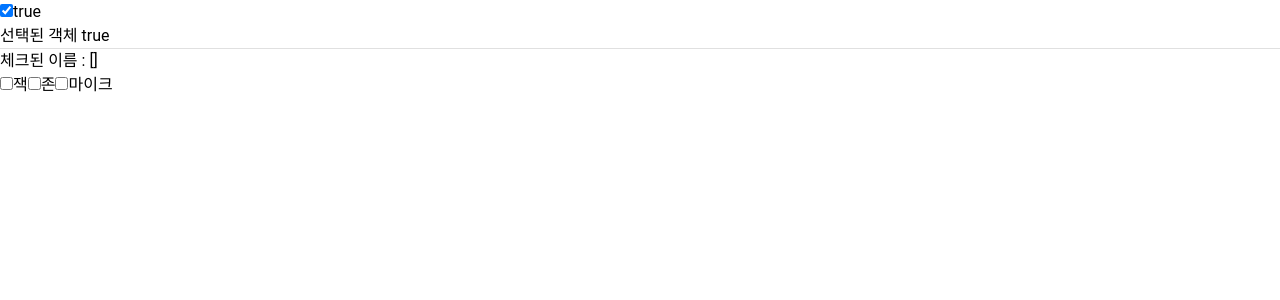
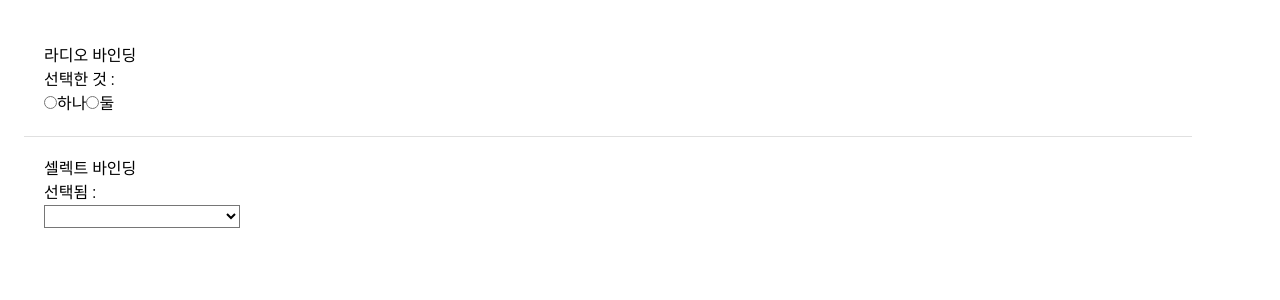
Before and after one commit to qiosion/vue-project, a Vue app: page / in a window 1280 px wide. Shown: the top 300 px of the page. Built offline with nearby package versions, Linux system fonts and the light colour scheme.

Commit message:
form 이미지 바인딩 - 라디오, 셀렉트 바인딩

```diff
--- a/src/App.vue
+++ b/src/App.vue
@@ -12,6 +12,7 @@
   import StyleBind from './components/StyleBind.vue';
   import TextFormBind from './components/TextFormBind.vue';
   import CheckboxFormBind from './components/CheckboxFormBind.vue';
+  import RadioSelectFormBind from './components/RadioSelectFormBind.vue';
 </script>
 
 <template>
@@ -28,7 +29,8 @@
   <MyMultiComponent class="baz"/> -->
   <!-- <StyleBind/> -->
   <!-- <TextFormBind/> -->
-  <CheckboxFormBind/>
+  <!-- <CheckboxFormBind/> -->
+  <RadioSelectFormBind/>
 </template>
 
 <style scoped>
--- /dev/null
+++ b/src/components/RadioSelectFormBind.vue
@@ -0,0 +1,46 @@
+<script setup>
+    import { ref } from 'vue'
+
+    const picked = ref(null)
+    const selected = ref(null)
+</script>
+
+<template>
+    <v-container class="ma-2">
+        <v-row class="ma-2">
+            <v-col>
+                <div>라디오 바인딩</div>
+                <div>선택한 것 : {{ picked }}</div>
+
+                <input type="radio" id="one" value="하나" v-model="picked"/>
+                <label for="one">하나</label>
+
+                <input type="radio" id="two" value="둘" v-model="picked"/>
+                <label for="two">둘</label>
+            </v-col>
+        </v-row>
+
+        <v-divider></v-divider>
+
+        <v-row class="ma-2">
+            <v-col>
+                <div>셀렉트 바인딩</div>
+                <div>선택됨 : {{ selected }}</div>
+
+                <select class="outlined" v-model="selected">
+                    <option disabled value="">다음 중 하나를 선택하시오</option>
+                    <option>가</option>
+                    <option>나</option>
+                    <option>다</option>
+                </select>
+            </v-col>
+        </v-row>
+    </v-container>
+</template>
+
+<style scoped>
+    .outlined {
+        border-style: solid;
+        appearance: auto;
+    }
+</style>
```
